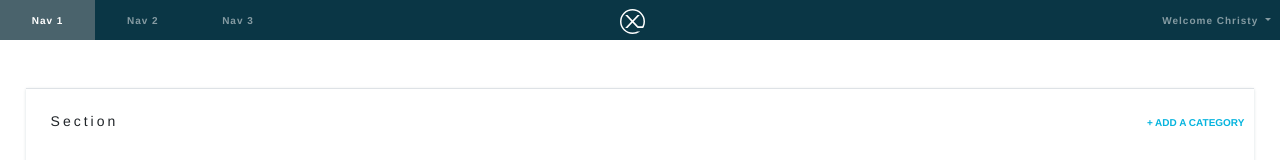
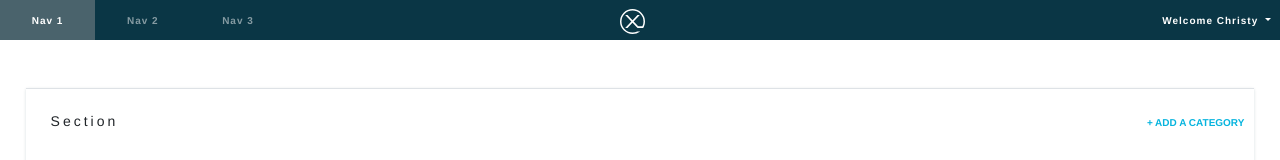
Before and after one commit to HeresJohnny5/sl-coding-exercise, an Angular app: page / in a window 1280 px wide. Shown: the top 160 px of the page. Built offline with nearby package versions, Linux system fonts and the light colour scheme.

Commit message:
Change color for user.

```diff
--- a/src/app/navbar/navbar.component.css
+++ b/src/app/navbar/navbar.component.css
@@ -37,3 +37,7 @@ nav {
   height: 25px;
   width: 25px;
 }
+
+.dropdown > a, .dropdown > a:hover {
+  color: #fff;
+}
```
